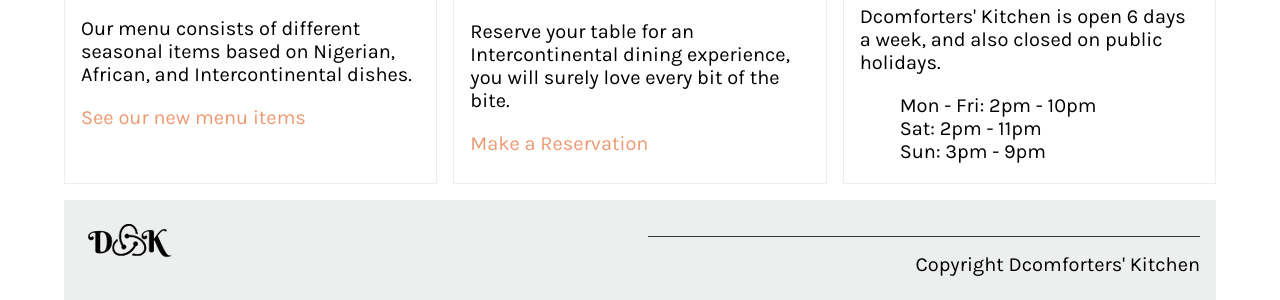
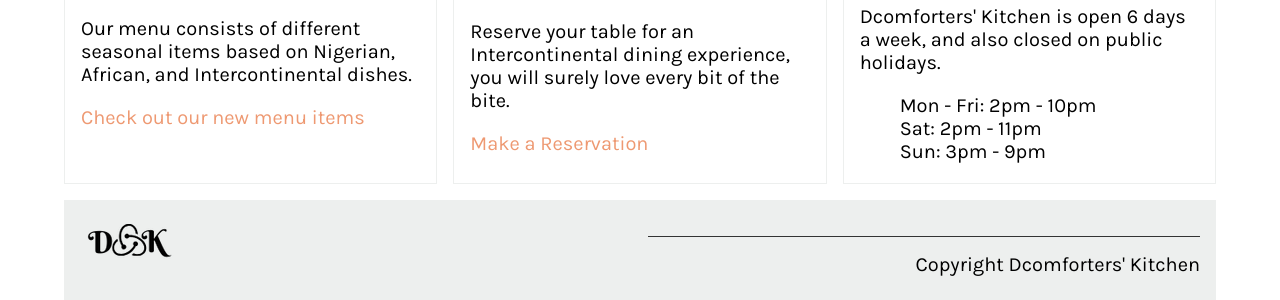
Before and after one commit to Dcomforter/New-Kitchen, a Django app: page / in a window 1280 px wide. Shown: the part 886-1186 px from the top of the page. Run offline with Django 4.2, Linux system fonts and the light colour scheme; some web fonts are replaced.

Commit message:
Updated index.html

```diff
--- a/newapp/templates/index.html
+++ b/newapp/templates/index.html
@@ -19,7 +19,7 @@
         Our menu consists of different seasonal items based on Nigerian, African, and Intercontinental dishes.
       </p>
       <p>
-        <a href="{% url 'kitchen' %}">See our new menu items</a>
+        <a href="{% url 'kitchen' %}">Check out our new menu items</a>
       </p>
     </article>
     <article>
```
